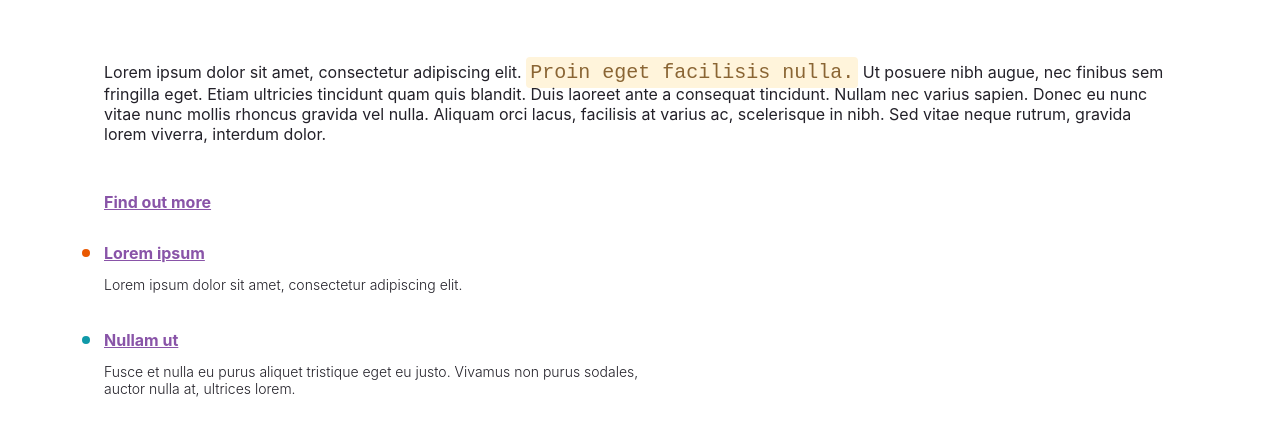
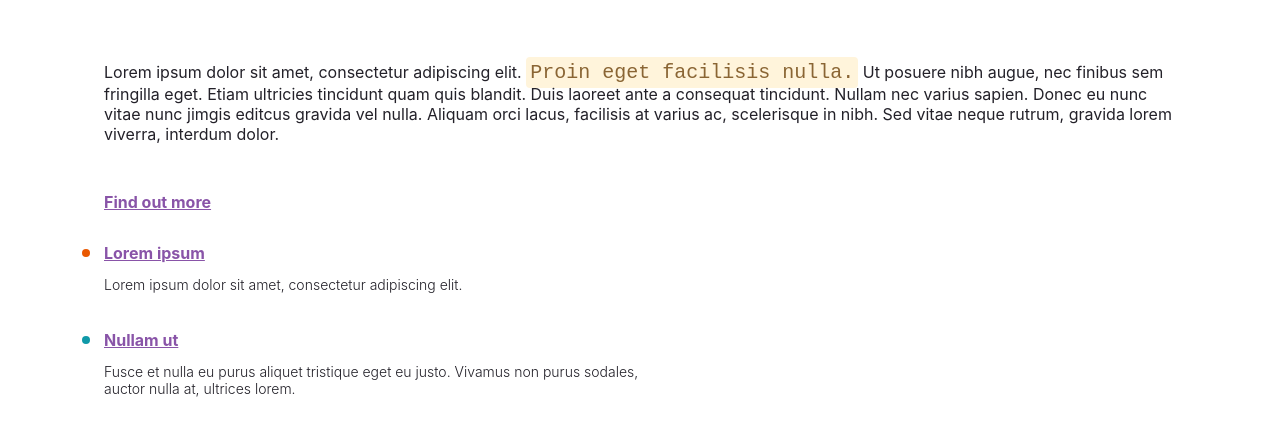
Before and after one commit to tintulip/cla-website, a Gatsby site: page / in a window 1280 px wide. Shown: the part 302-727 px from the top of the page. Built offline with nearby package versions, Linux system fonts and the light colour scheme; Gatsby itself is replaced by a stand-in of ours.

Commit message:
yolo commit by Jim G :P

```diff
--- a/src/pages/index.js
+++ b/src/pages/index.js
@@ -143,7 +143,7 @@
         <code style={codeStyles}>Proin eget facilisis nulla.</code> Ut posuere
         nibh augue, nec finibus sem fringilla eget. Etiam ultricies tincidunt
         quam quis blandit. Duis laoreet ante a consequat tincidunt. Nullam nec
-        varius sapien. Donec eu nunc vitae nunc mollis rhoncus gravida vel
+        varius sapien. Donec eu nunc vitae nunc jimgis editcus gravida vel
         nulla. Aliquam orci lacus, facilisis at varius ac, scelerisque in nibh.
         Sed vitae neque rutrum, gravida lorem viverra, interdum dolor.{' '}
       </p>
```
Also changed, not shown: README.md.
